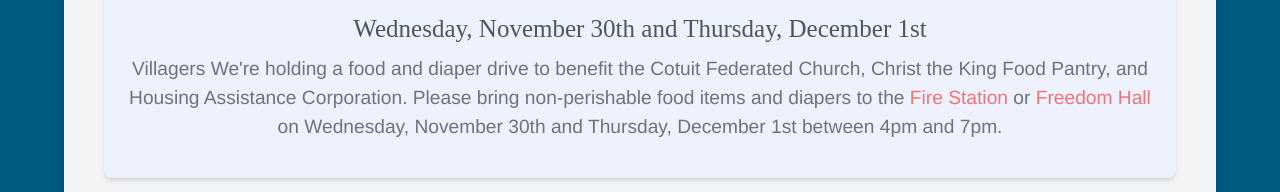
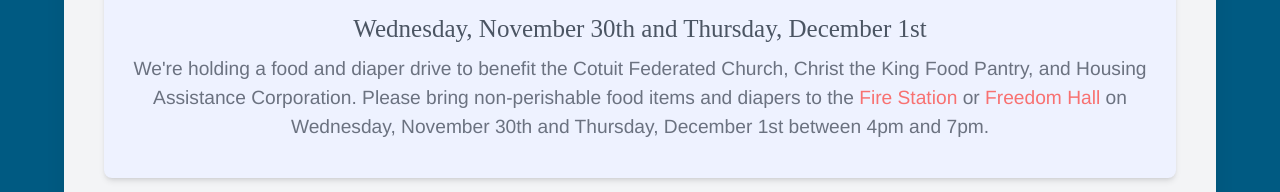
Before and after one commit to dfravel/christmas-in-cotuit, a Vue app: page / in a window 1280 px wide. Shown: the part 477-669 px from the top of the page. Built offline with nearby package versions, Linux system fonts and the light colour scheme; a web font is replaced by a local one.

Commit message:
removed extra villagers

```diff
--- a/src/App.vue
+++ b/src/App.vue
@@ -24,8 +24,8 @@
               <h2 class="text-2xl sm:text-4xl text-gray-900 font-christmas">Food and Diaper Drive</h2>
               <h2 class="text-xl sm:text-2xl text-gray-600 mt-1 font-christmas">Wednesday, November 30th and Thursday, December 1st</h2>
               <p class="text-gray-500 mb-3 mt-2 text-lg">
-                Villagers We're holding a food and diaper drive to benefit the Cotuit Federated Church, Christ the King Food Pantry, and Housing
-                Assistance Corporation. Please bring non-perishable food items and diapers to the
+                We're holding a food and diaper drive to benefit the Cotuit Federated Church, Christ the King Food Pantry, and Housing Assistance
+                Corporation. Please bring non-perishable food items and diapers to the
                 <a href="https://goo.gl/maps/YYpZbXFULAqtYQH47" target="_blank" class="text-red-400 hover:underline">Fire Station</a> or
                 <a href="https://goo.gl/maps/EEK7bnubQzbSn9eZ8" target="_blank" class="text-red-400 hover:underline">Freedom Hall</a> on Wednesday,
                 November 30th and Thursday, December 1st between 4pm and 7pm.
```
